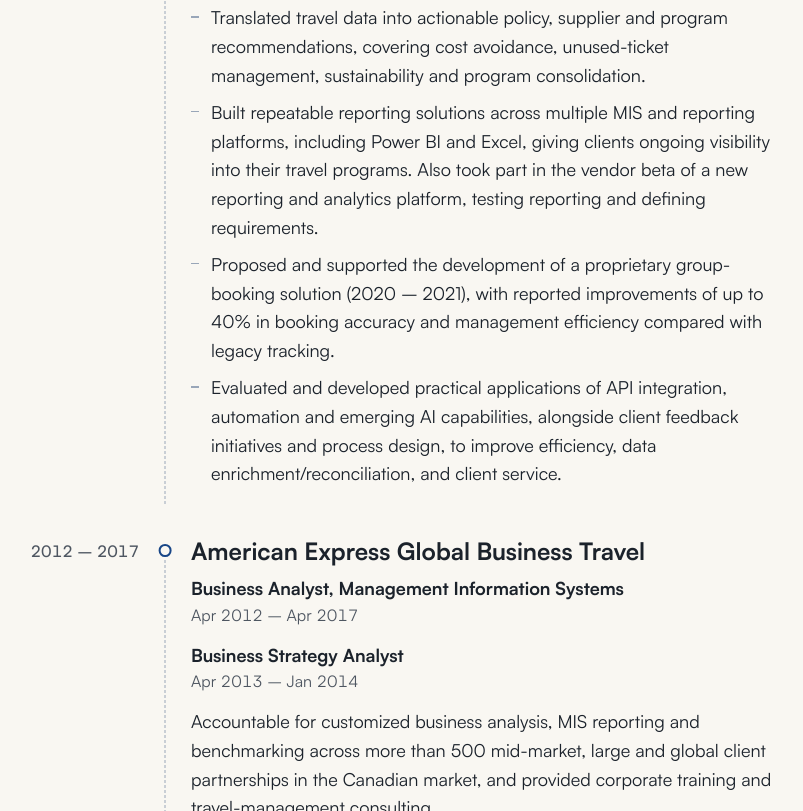
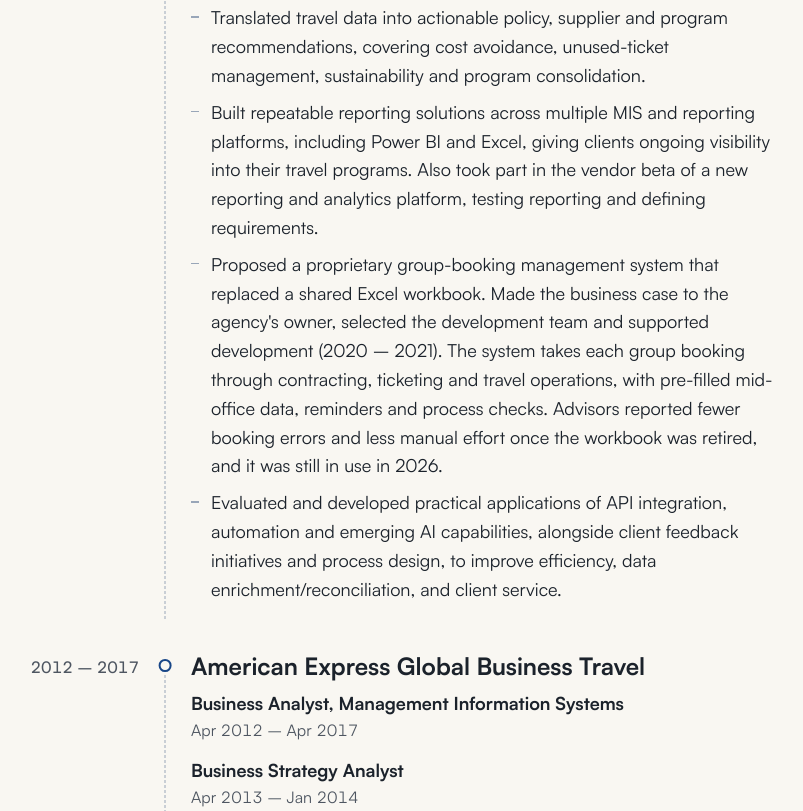
Before and after one commit to robcness/robertness-site, a plain HTML site: page index.html in a window 1280 px wide. Shown: the part 2343-3154 px from the top of the page, without its empty margins (261-1064 px from the left). Drawn offline with Linux system fonts and the light colour scheme.

Commit message:
Group-booking system: describe the contribution, remove unmeasured percentage
Co-authored-by: Perplexity <noreply@perplexity.ai>

```diff
--- a/index.html
+++ b/index.html
@@ -166,7 +166,7 @@
               <li>Supervised two direct reports, the Client Management Coordinator and the Head of Strategic Sports Partnerships, for over two years until a company restructuring, including job-description development and onboarding, priority setting, work review and training.</li>
               <li>Translated travel data into actionable policy, supplier and program recommendations, covering cost avoidance, unused-ticket management, sustainability and program consolidation.</li>
               <li>Built repeatable reporting solutions across multiple MIS and reporting platforms, including Power BI and Excel, giving clients ongoing visibility into their travel programs. Also took part in the vendor beta of a new reporting and analytics platform, testing reporting and defining requirements.</li>
-              <li>Proposed and supported the development of a proprietary group-booking solution (2020 – 2021), with reported improvements of up to 40% in booking accuracy and management efficiency compared with legacy tracking.</li>
+              <li>Proposed a proprietary group-booking management system that replaced a shared Excel workbook. Made the business case to the agency's owner, selected the development team and supported development (2020 – 2021). The system takes each group booking through contracting, ticketing and travel operations, with pre-filled mid-office data, reminders and process checks. Advisors reported fewer booking errors and less manual effort once the workbook was retired, and it was still in use in 2026.</li>
               <li>Evaluated and developed practical applications of API integration, automation and emerging AI capabilities, alongside client feedback initiatives and process design, to improve efficiency, data enrichment/reconciliation, and client service.</li>
             </ul>
           </div>
```
Also changed, not shown: 2 other files.
